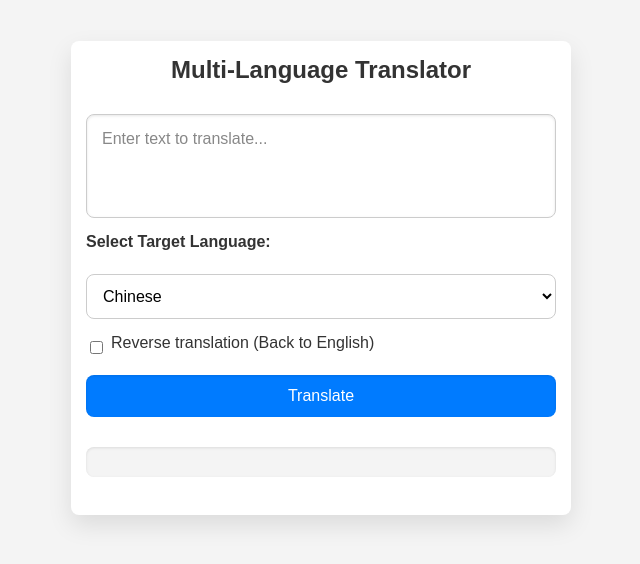
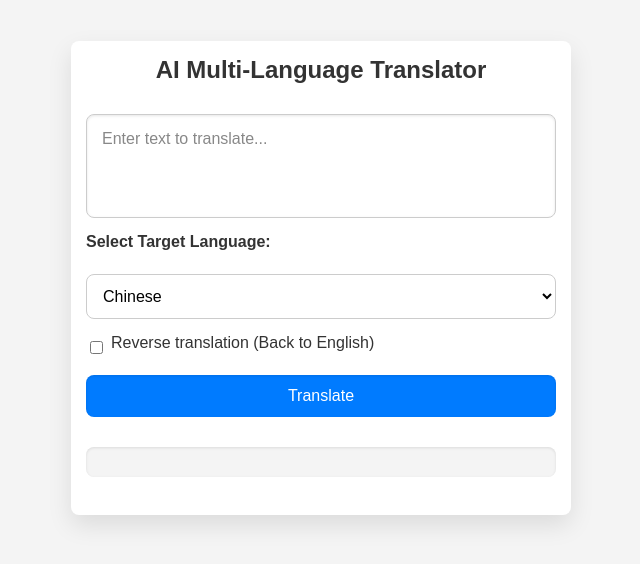
Before and after one commit to SKhai77/ai-multi-language-translator, a website: page public/index.html in a window 1280 px wide. Shown: the part 122-686 px from the top of the page, without its empty margins (319-959 px from the left). Drawn offline with Linux system fonts and the light colour scheme.

Commit message:
Update the title/app name to match with the project name in the file

```diff
--- a/public/index.html
+++ b/public/index.html
@@ -3,7 +3,7 @@
 <head>
   <meta charset="UTF-8" />
   <meta name="viewport" content="width=device-width, initial-scale=1.0" />
-  <title>Multi-Language Translator</title>
+  <title>AI Multi-Language Translator</title>
 
   <!-- Link to the stylesheet -->
   <link rel="stylesheet" href="styles.css" />
@@ -13,7 +13,7 @@
 </head>
 <body>
   <div id="translator">
-    <h1>Multi-Language Translator</h1>
+    <h1>AI Multi-Language Translator</h1>
 
     <!-- Textarea for user input -->
     <textarea
```
